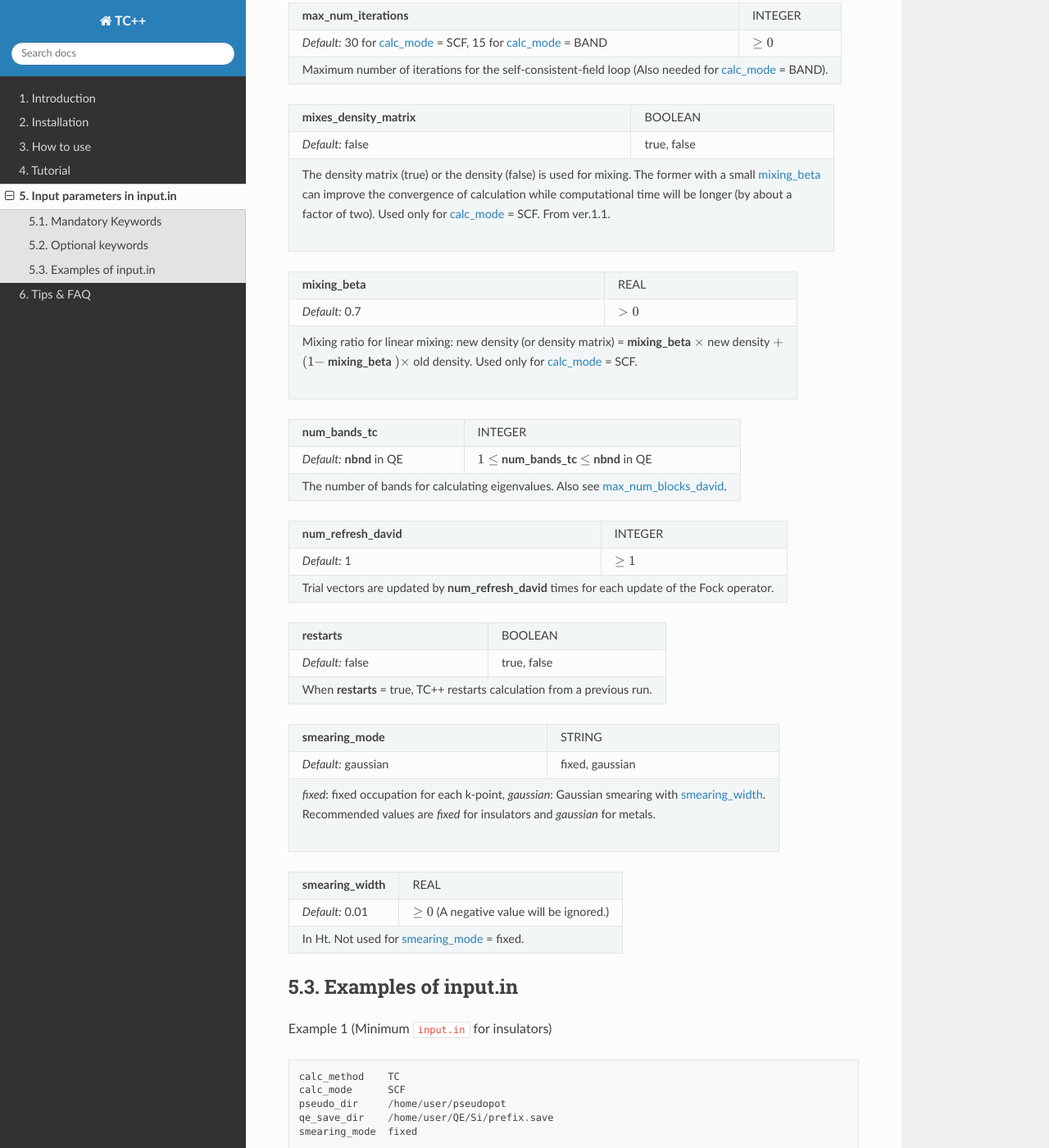
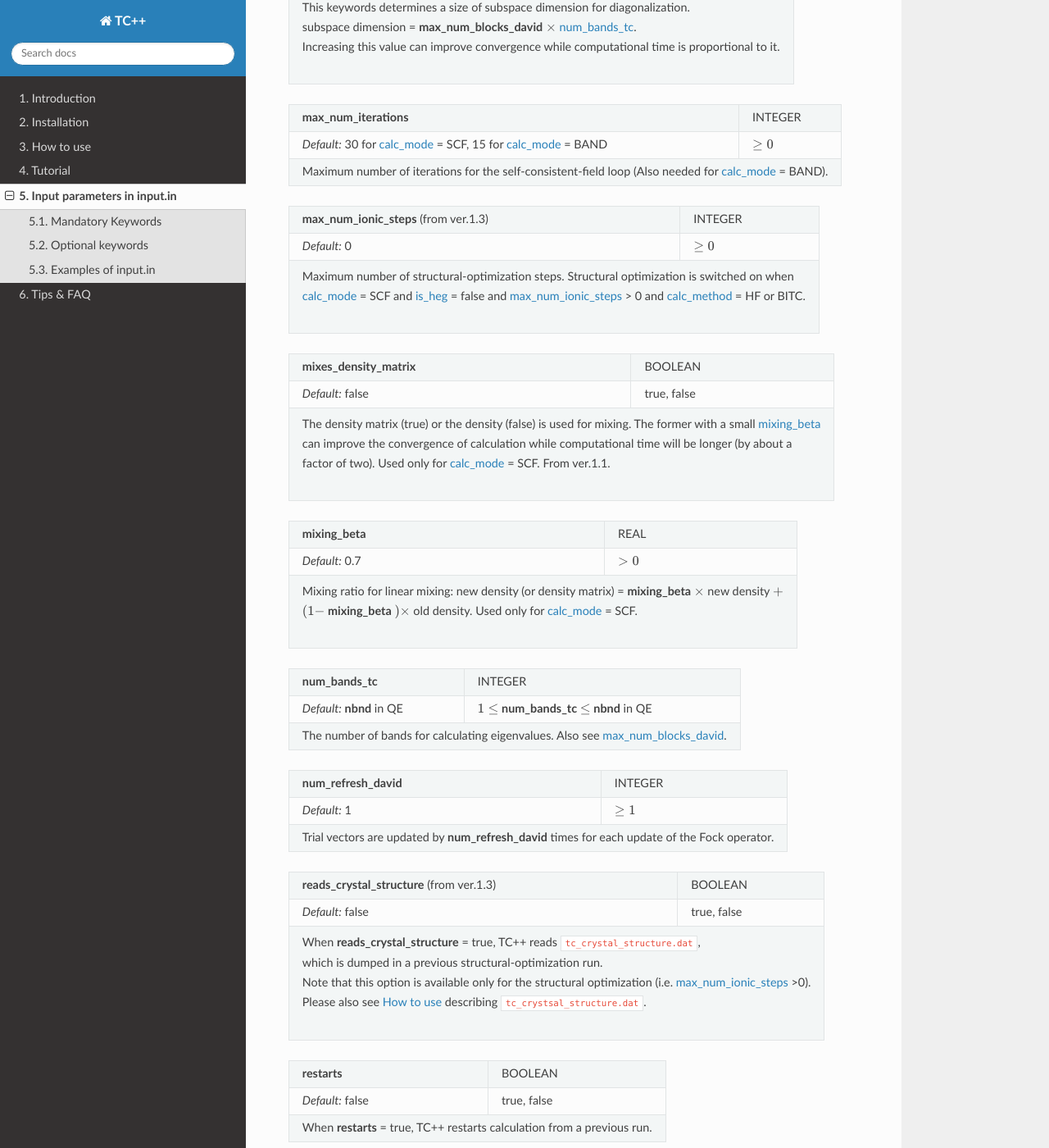
Before and after one commit to masaochi/TC, a Sphinx documentation site: the page built from docs/input_in.rst, in a window 1280 px wide and 1400 px high, scrolled down 2589 px. Shown: the whole window at 82% size. Built offline with Sphinx 7.4.7 and the Read the Docs theme 2.0.0, drawn with Linux system fonts in a browser that asks for light colours; some of the changed text lies outside the part shown.

```diff
--- a/docs/index.rst
+++ b/docs/index.rst
@@ -1,4 +1,4 @@
-User's Guide for TC++ ver.1.2
+User's Guide for TC++ ver.1.3
 =============================
 
 .. toctree::
--- a/docs/input_in.rst
+++ b/docs/input_in.rst
@@ -17,9 +17,9 @@ All inputs are case-sensitive. Keywords listed in the alphabetical order:
 calc_method_ , calc_mode_ , pseudo_dir_ , qe_save_dir_
 
 [**Optional keywords**]
-A_dn_dn_ , A_up_dn_ , A_up_up_ , charge_tolerance_ , energy_tolerance_ , includes_div_correction_ ,
-is_heg_ , max_num_blocks_david_ , max_num_iterations_ , mixes_density_matrix_ , mixing_beta_ , num_bands_tc_ ,
-num_refresh_david_ , restarts_ , smearing_mode_ , smearing_width_
+A_dn_dn_ , A_up_dn_ , A_up_up_ , charge_tolerance_ , energy_tolerance_ , force_tolerance_ , includes_div_correction_ ,
+is_heg_ , max_num_blocks_david_ , max_num_ionic_steps_ , max_num_iterations_ , mixes_density_matrix_ , mixing_beta_ , num_bands_tc_ ,
+num_refresh_david_ , reads_crystal_structure_ , restarts_ , smearing_mode_ , smearing_width_
 
 Mandatory Keywords
 ------------------
@@ -105,22 +105,32 @@ Optional keywords
 
 .. _charge_tolerance:
 
-+------------------------------------+-----------------------------------------------------------------------------+
-| **charge_tolerance**               | REAL                                                                        |
-+------------------------------------+-----------------------------------------------------------------------------+
-| *Default:* 1e-4                    | :math:`\geq 0`                                                              |
-+------------------------------------+-----------------------------------------------------------------------------+
++------------------------------------------------+-----------------------------------------------------------------+
+| **charge_tolerance**                           | REAL                                                            |
++------------------------------------------------+-----------------------------------------------------------------+
+| *Default:* 1e-5 (1e-4 for ver.1.2 and before)  | :math:`\geq 0`                                                  |
++------------------------------------------------+-----------------------------------------------------------------+
 | In :math:`e^-`. Convergence criteria for the charge density, used only for calc_mode_ = SCF.                     |
 +------------------------------------------------------------------------------------------------------------------+
 
 .. _energy_tolerance:
 
++-----------------------------------------------+--------------------------------------------------------+
+| **energy_tolerance**                          | REAL                                                   |
++-----------------------------------------------+--------------------------------------------------------+
+| *Default:* 1e-6 (1e-5 for ver.1.2 and before) | :math:`\geq 0`                                         |
++-----------------------------------------------+--------------------------------------------------------+
+| In Ht. Convergence criteria for the total energy (calc_mode_ = SCF) or a sum of eigenvalues (BAND).    |
++--------------------------------------------------------------------------------------------------------+
+
+.. _force_tolerance:
+
 +------------------------------------+-------------------------------------------------------------------+
-| **energy_tolerance**               | REAL                                                              |
+| **force_tolerance** (from ver.1.3) | REAL                                                              |
 +------------------------------------+-------------------------------------------------------------------+
-| *Default:* 1e-5                    | :math:`\geq 0`                                                    |
+| *Default:* 1e-2                    | :math:`\geq 0`                                                    |
 +------------------------------------+-------------------------------------------------------------------+
-| In Ht. Convergence criteria for the total energy (calc_mode_ = SCF) or a sum of eigenvalues (BAND).    |
+| In eV/ang. Convergence criteria for the force in structural optimization (see max_num_ionic_steps_)    |
 +--------------------------------------------------------------------------------------------------------+
 
 .. _includes_div_correction:
@@ -167,6 +177,17 @@ Optional keywords
 | Maximum number of iterations for the self-consistent-field loop (Also needed for calc_mode_ = BAND).     |
 +----------------------------------------------------------------------------------------------------------+
 
+.. _max_num_ionic_steps:
+
++---------------------------------------------------------------+------------------------------------------+
+| **max_num_ionic_steps** (from ver.1.3)                        | INTEGER                                  |
++---------------------------------------------------------------+------------------------------------------+
+| *Default:* 0                                                  | :math:`\geq 0`                           |
++---------------------------------------------------------------+------------------------------------------+
+| | Maximum number of structural-optimization steps. Structural optimization is switched on when           |
+| | calc_mode_ = SCF and is_heg_ = false and max_num_ionic_steps_ > 0 and calc_method_ = HF or BITC.       |
++----------------------------------------------------------------------------------------------------------+
+
 .. _mixes_density_matrix:
 
 +------------------------------------+--------------------------------------------------------------------------+
@@ -209,6 +230,19 @@ Optional keywords
 +------------------------------------+--------------------------------------------------------------------------+
 | Trial vectors are updated by **num_refresh_david** times for each update of the Fock operator.                |
 +---------------------------------------------------------------------------------------------------------------+
+
+.. _reads_crystal_structure:
+
++---------------------------------------------+------------------------------------------------------------+
+| **reads_crystal_structure** (from ver.1.3)  | BOOLEAN                                                    |
++---------------------------------------------+------------------------------------------------------------+
+| *Default:* false                            | true, false                                                |
++---------------------------------------------+------------------------------------------------------------+
+| | When **reads_crystal_structure** = true, TC++ reads ``tc_crystal_structure.dat``,                      |
+| | which is dumped in a previous structural-optimization run.                                             |
+| | Note that this option is available only for the structural optimization (i.e. max_num_ionic_steps_ >0).|
+| | Please also see :doc:`how_to_use` describing ``tc_crystsal_structure.dat``.                            |
++----------------------------------------------------------------------------------------------------------+
 
 .. _restarts:
 
@@ -293,3 +327,28 @@ Example 4
    max_num_blocks_david  5
    mixes_density_matrix  true
    mixing_beta     0.2
+
+Example 5 (Structural optimization)
+
+::
+
+   calc_method     BITC
+   calc_mode       SCF
+   pseudo_dir      /home/user/pseudopot
+   qe_save_dir     /home/user/QE/something/prefix.save
+   smearing_mode   fixed
+   max_num_iterations    20
+   max_num_ionic_steps   10
+
+Example 6 (Restarted structural optimization reading ``tc_crystal_structure.dat``)
+
+::
+
+   calc_method     BITC
+   calc_mode       SCF
+   pseudo_dir      /home/user/pseudopot
+   qe_save_dir     /home/user/QE/something/prefix.save
+   smearing_mode   fixed
+   max_num_iterations       20
+   max_num_ionic_steps      10
+   reads_crystal_structure  true
--- a/docs/installation.rst
+++ b/docs/installation.rst
@@ -97,7 +97,7 @@ and copy ``tc++`` compiled above to the ``test`` directory. Then, test calculati
 
 .. note::
 
-   ``test_full.py`` is also provided to cover a wider range of functionalities. This test is rather for developers, which will take 10--20 minutes.
+   ``test_full*.py`` is also provided to cover a wider range of functionalities. This test is rather for developers, which will take > 30 minutes.
 
 .. note::
 
--- a/docs/tips_and_faq.rst
+++ b/docs/tips_and_faq.rst
@@ -13,7 +13,7 @@ Tips
 
 - Convergence of (BI)TC calculation is not good.
 
-  Possible ways to resolve the convergence problem are as follows: (i) increase the number of (SCF) k-points, (ii) increase ``max_num_blocks_david`` (e.g., to 5), (iii) increase the number of bands, and (iv) reduce ``mixing_beta`` with ``mixes_density_matrix`` = true. (i) is effective, e.g., when one observes oscillation of the calculation results due to the divergence correction in the reciprocal space. This is often the case for band calculation. (ii) is always effective, but note that computational time is proportional to ``max_num_blocks_david``. (iii) should have a similar effect to (ii), but can be helpful when the number of bands you specified is too small e.g. for metallic systems. For (iv), please try to reduce ``mixing_beta`` first. This is because ``mixes_density_matrix`` = true will increase computational time by about a factor of two, but is usually not so effective in improving convergence.
+  Possible ways to resolve the convergence problem are as follows: (i) increase the number of (SCF) k-points, (ii) increase ``max_num_blocks_david`` (e.g., to 5), (iii) increase the number of bands, and (iv) reduce ``mixing_beta`` with ``mixes_density_matrix`` = true. (i) is effective, e.g., when one observes oscillation of the calculation results due to the divergence correction in the reciprocal space. This is often the case for band calculation. (ii) is always effective, but note that computational time is proportional to ``max_num_blocks_david``. (iii) has a similar effect to (ii), but can also be helpful. For (iv), please try to reduce ``mixing_beta`` first. This is because ``mixes_density_matrix`` = true will increase computational time by about a factor of two, but is usually not so effective in improving convergence.
   Since ``A_up_up = A_up_dn = A_dn_dn = 0.0`` in (BI)TC is equivalent to HF, performing (BI)TC calcultaion with a small value of the A parameter,
   and then restarting calculation with increasing the A values, might be another way to get convergence if HF has no problem for convergence.
 
```
Also changed, not shown: other parts of docs/tips_and_faq.rst (+1 -2 lines), docs/how_to_use.rst (+17 -3 lines), docs/introduction.rst (+14 -1 lines).
